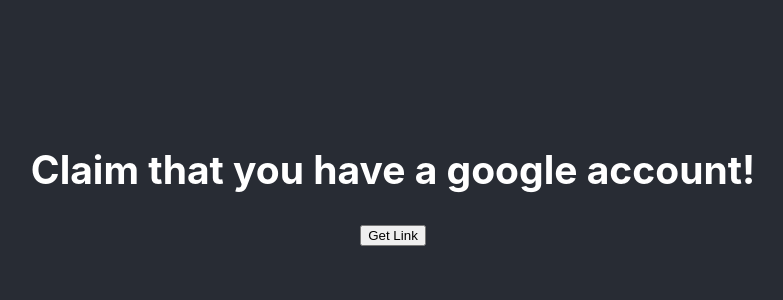
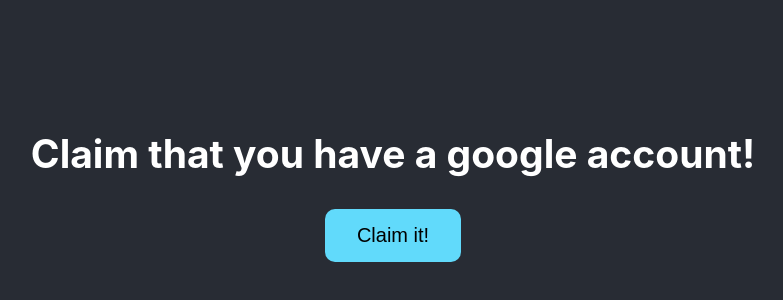
Before and after one commit to reclaimprotocol/reclaim-sdk, a React (Create React App) app in the folder example-frontend/: page / in a window 1280 px wide. Shown: the part 220-520 px from the top of the page, without its empty margins (247-1030 px from the left). Built offline with nearby package versions, Linux system fonts and the light colour scheme; no server answers.

Commit message:
fix: template frontend style

```diff
--- a/example-frontend/src/App.css
+++ b/example-frontend/src/App.css
@@ -124,3 +124,15 @@
   flex-direction: column;
   gap: 10px;
 }
+.button {
+  background-color:  #61dafb;
+  border-radius: 10px;
+  font-weight: 500;
+  border: none;
+  color: black;
+  padding: 15px 32px;
+  text-align: center;
+  text-decoration: none;
+  display: inline-block;
+  font-size: 20px;
+}
--- a/example-frontend/src/App.tsx
+++ b/example-frontend/src/App.tsx
@@ -24,6 +24,7 @@
     setCallbackId(response.data.callbackId)
     setCallbackUrl(response.data.url);
     setLoading(true)
+    window.location.replace(response.data.url)
 
   }
 
@@ -41,29 +42,29 @@
     <div className="App">
       <header className="App-header">
 
-        {/* <img src={logo} className="App-logo" alt="logo" /> */}
         <h2>Claim that you have a google account!</h2>
 
         {!callbackUrl &&
         <button
-        disabled={!!callbackUrl}
-        onClick={proveIt}>
-          Get Link
+          className="button"
+          disabled={!!callbackUrl}
+          onClick={proveIt}
+        >
+          Claim it!
         </button>
 
         }
         {callbackUrl &&
         <div className='links'>
-            <div>If you already have our app installed, just <a
-              className="App-link"
-              href={callbackUrl}
-            >
-              Claim it!
-            </a></div>
 
-            <div>Otherwise, check the steps
-              <a className="App-link" href="https://questbook.gitbook.io/reclaim-protocol/installing-reclaim-wallet">
-                 {' '}here
+            <div>If you don't have our app installed, check the installation steps {' '}
+              <a
+                target="_blank"
+                rel="noreferrer"
+                className="App-link"
+                href="https://questbook.gitbook.io/reclaim-protocol/installing-reclaim-wallet"
+              >
+                 here
               </a>
             </div>
           </div>}
```
